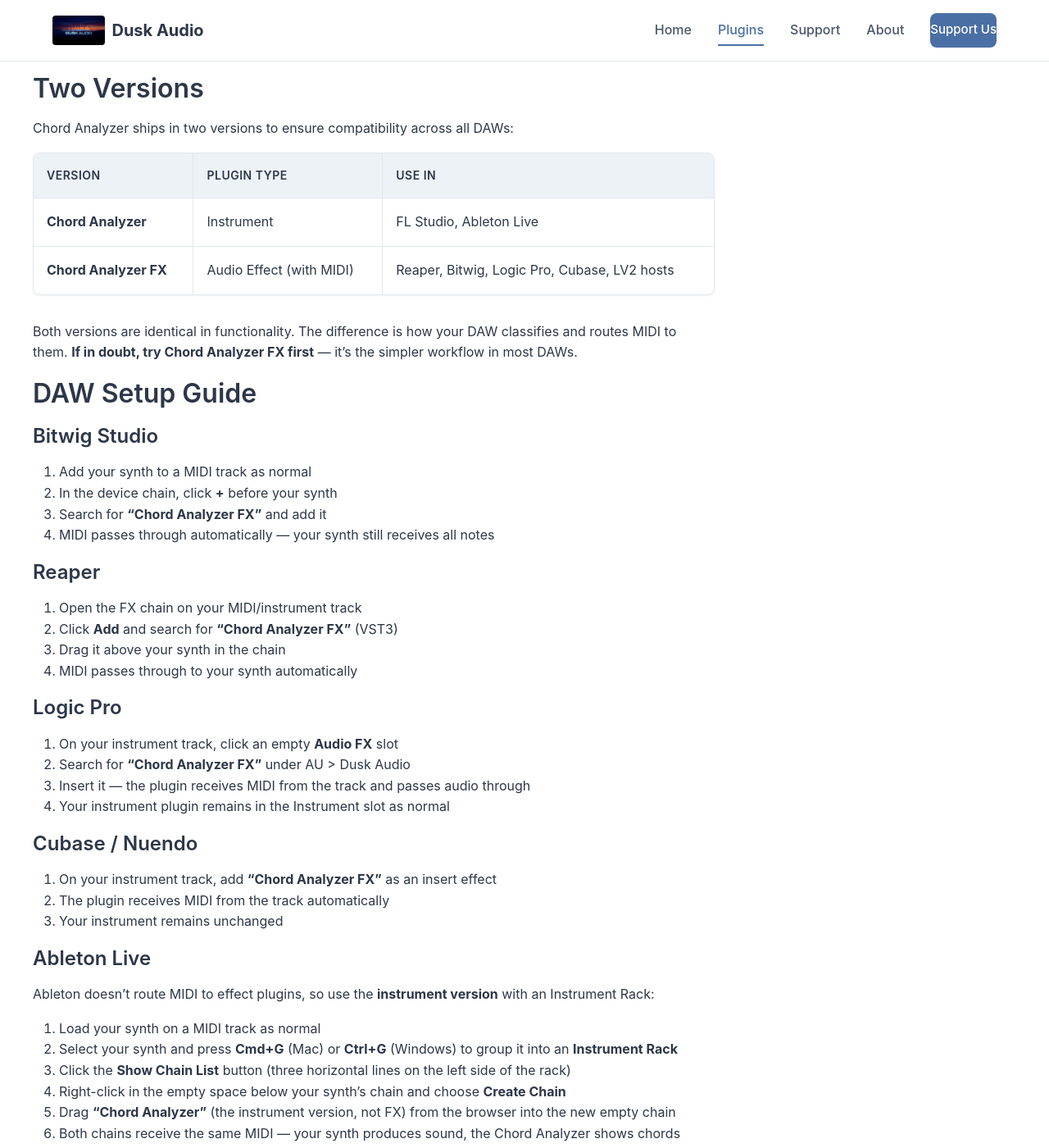
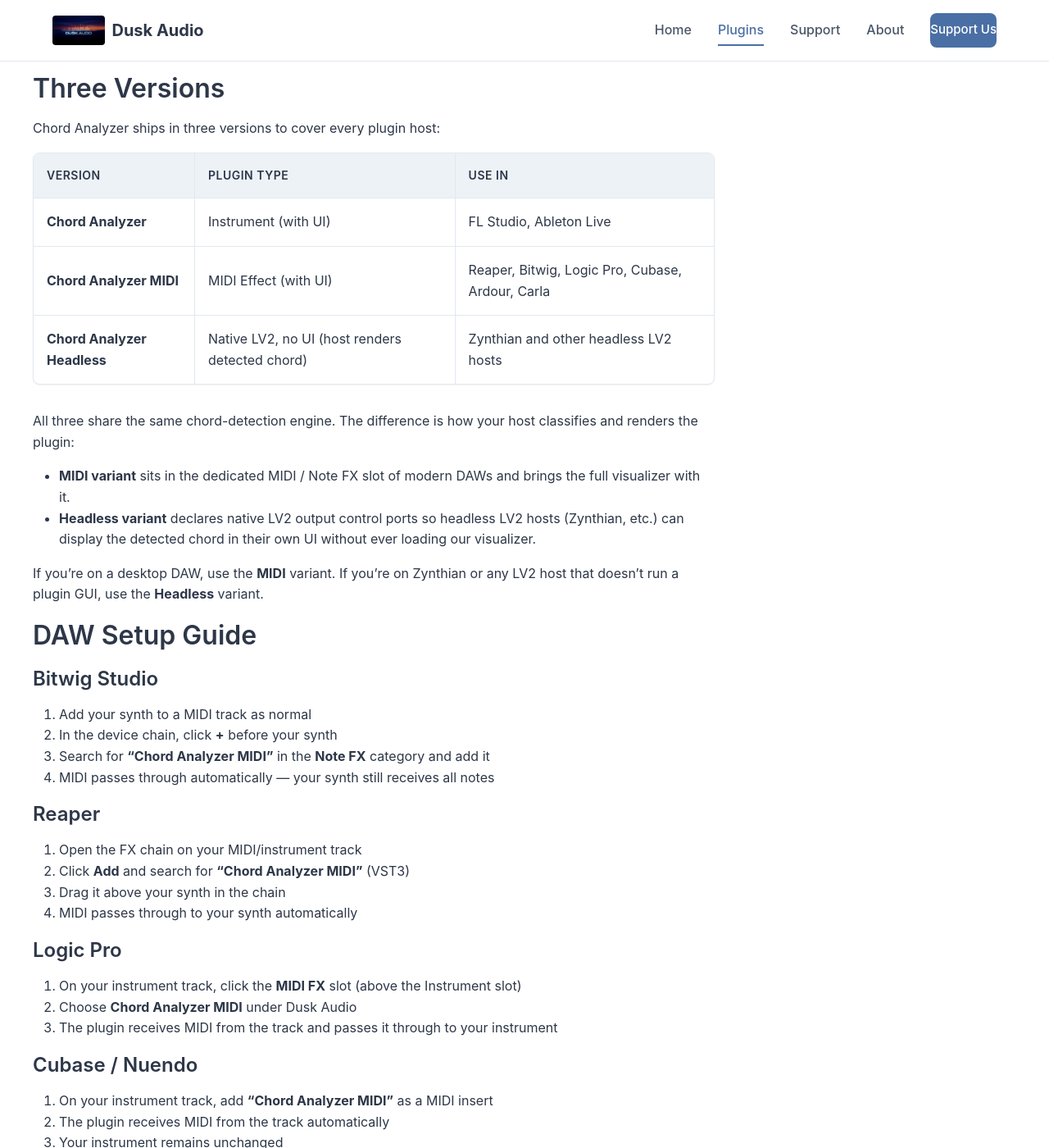
Before and after one commit to dusk-audio/dusk-audio.github.io, a Jekyll site: the page built from _plugins/chord-analyzer.md, in a window 1280 px wide and 1400 px high, scrolled down 1733 px. Shown: the whole window at 82% size. Built offline with Jekyll 4.4.1, drawn with Linux system fonts in a browser that asks for light colours; some of the changed text lies outside the part shown.

Commit message:
Update Chord Analyzer to v1.1.0

```diff
--- a/_data/plugins.yml
+++ b/_data/plugins.yml
@@ -32,7 +32,7 @@
     and music theory exploration.
   status: released
   featured: true
-  version: 1.0.2
+  version: 1.1.0
 - name: TapeMachine
   slug: tapemachine
   tagline: Analog tape saturation with wow/flutter
--- a/_plugins/chord-analyzer.md
+++ b/_plugins/chord-analyzer.md
@@ -26,6 +26,14 @@
   - "DAW must support MIDI routing to analyzer plugins"
 
 changelog:
+  - version: "1.1.0"
+    date: "2026-04-17"
+    changes:
+      - "Added Chord Analyzer MIDI variant: pure MIDI effect with full UI for Logic, Reaper, Bitwig, Cubase, Ardour, Carla"
+      - "Added Chord Analyzer Headless variant: native LV2 with output ControlPorts for headless LV2 hosts (Zynthian)"
+      - "Added Detected Root / Quality / Bass / Inversion output parameters for generic host UIs"
+      - Replaced short-lived Chord Analyzer FX variant with Chord Analyzer MIDI
+      - "Disabled JUCE phantom MIDI CC parameters in VST3 (cleaner Reaper UI)"
   - version: "1.0.0"
     date: "2026-03-29"
     changes:
@@ -64,16 +72,22 @@
 ### Educational Tooltips
 Hover over any element to learn about chord qualities, harmonic functions, and why certain progressions work.
 
-## Two Versions
+## Three Versions
 
-Chord Analyzer ships in two versions to ensure compatibility across all DAWs:
+Chord Analyzer ships in three versions to cover every plugin host:
 
 | Version | Plugin Type | Use In |
 |---------|------------|--------|
-| **Chord Analyzer** | Instrument | FL Studio, Ableton Live |
-| **Chord Analyzer FX** | Audio Effect (with MIDI) | Reaper, Bitwig, Logic Pro, Cubase, LV2 hosts |
+| **Chord Analyzer** | Instrument (with UI) | FL Studio, Ableton Live |
+| **Chord Analyzer MIDI** | MIDI Effect (with UI) | Reaper, Bitwig, Logic Pro, Cubase, Ardour, Carla |
+| **Chord Analyzer Headless** | Native LV2, no UI (host renders detected chord) | Zynthian and other headless LV2 hosts |
 
-Both versions are identical in functionality. The difference is how your DAW classifies and routes MIDI to them. **If in doubt, try Chord Analyzer FX first** — it's the simpler workflow in most DAWs.
+All three share the same chord-detection engine. The difference is how your host classifies and renders the plugin:
+
+- **MIDI variant** sits in the dedicated MIDI / Note FX slot of modern DAWs and brings the full visualizer with it.
+- **Headless variant** declares native LV2 output control ports so headless LV2 hosts (Zynthian, etc.) can display the detected chord in their own UI without ever loading our visualizer.
+
+If you're on a desktop DAW, use the **MIDI** variant. If you're on Zynthian or any LV2 host that doesn't run a plugin GUI, use the **Headless** variant.
 
 ## DAW Setup Guide
 
@@ -81,38 +95,37 @@
 
 1. Add your synth to a MIDI track as normal
 2. In the device chain, click **+** before your synth
-3. Search for **"Chord Analyzer FX"** and add it
+3. Search for **"Chord Analyzer MIDI"** in the **Note FX** category and add it
 4. MIDI passes through automatically — your synth still receives all notes
 
 ### Reaper
 
 1. Open the FX chain on your MIDI/instrument track
-2. Click **Add** and search for **"Chord Analyzer FX"** (VST3)
+2. Click **Add** and search for **"Chord Analyzer MIDI"** (VST3)
 3. Drag it above your synth in the chain
 4. MIDI passes through to your synth automatically
 
 ### Logic Pro
 
-1. On your instrument track, click an empty **Audio FX** slot
-2. Search for **"Chord Analyzer FX"** under AU > Dusk Audio
-3. Insert it — the plugin receives MIDI from the track and passes audio through
-4. Your instrument plugin remains in the Instrument slot as normal
+1. On your instrument track, click the **MIDI FX** slot (above the Instrument slot)
+2. Choose **Chord Analyzer MIDI** under Dusk Audio
+3. The plugin receives MIDI from the track and passes it through to your instrument
 
 ### Cubase / Nuendo
 
-1. On your instrument track, add **"Chord Analyzer FX"** as an insert effect
+1. On your instrument track, add **"Chord Analyzer MIDI"** as a MIDI insert
 2. The plugin receives MIDI from the track automatically
 3. Your instrument remains unchanged
 
 ### Ableton Live
 
-Ableton doesn't route MIDI to effect plugins, so use the **instrument version** with an Instrument Rack:
+Ableton doesn't list MIDI-only plugins in MIDI tracks the same way other DAWs do, so use the **instrument version** with an Instrument Rack:
 
 1. Load your synth on a MIDI track as normal
 2. Select your synth and press **Cmd+G** (Mac) or **Ctrl+G** (Windows) to group it into an **Instrument Rack**
 3. Click the **Show Chain List** button (three horizontal lines on the left side of the rack)
 4. Right-click in the empty space below your synth's chain and choose **Create Chain**
-5. Drag **"Chord Analyzer"** (the instrument version, not FX) from the browser into the new empty chain
+5. Drag **"Chord Analyzer"** (the instrument version, not MIDI) from the browser into the new empty chain
 6. Both chains receive the same MIDI — your synth produces sound, the Chord Analyzer shows chords
 
 ### FL Studio
@@ -125,11 +138,21 @@
 4. Route only your synth's audio output to the Patcher output
 5. Both plugins receive MIDI — your synth produces sound, the Chord Analyzer shows chords
 
-### LV2 Hosts (Zynthian, Ardour, Carla)
+### Desktop LV2 Hosts (Ardour, Carla)
 
-1. Insert **"Chord Analyzer FX"** in your plugin chain before your synth
+Use **Chord Analyzer MIDI** — declares no audio ports, full custom visualizer in the host plugin window.
+
+1. Add **"Chord Analyzer MIDI"** to the MIDI chain before your synth
 2. MIDI passes through to the next plugin in the chain
-3. Audio passes through unchanged
+3. Open the plugin to see the full chord display
+
+### Headless LV2 Hosts (Zynthian)
+
+Use **Chord Analyzer Headless** — it exposes the detected chord through native LV2 output control ports so the host can render it in its own UI.
+
+1. Install the bundle from the `chord-analyzer-headless-*.zip` (separate download)
+2. Add **"Chord Analyzer Headless"** to your MIDI chain before your synth
+3. The detected root, quality, bass and inversion appear as live values in your host's plugin parameter view
 
 ## Installation
 
@@ -141,7 +164,7 @@
 | macOS | VST3 | `~/Library/Audio/Plug-Ins/VST3/` |
 | Windows | VST3 | `C:\Program Files\Common Files\VST3\` |
 
-Both "Chord Analyzer" and "Chord Analyzer FX" are included in the download. Install both — use whichever version works best in your DAW.
+The main download includes "Chord Analyzer" and "Chord Analyzer MIDI" — install whichever your DAW uses. The "Chord Analyzer Headless" variant ships in a separate `-headless-` zip aimed at Zynthian and other headless LV2 hosts; download it only if you need it.
 
 ## Open Source
 
```
Also changed, not shown: other parts of _plugins/chord-analyzer.md (+1 -1 lines).
